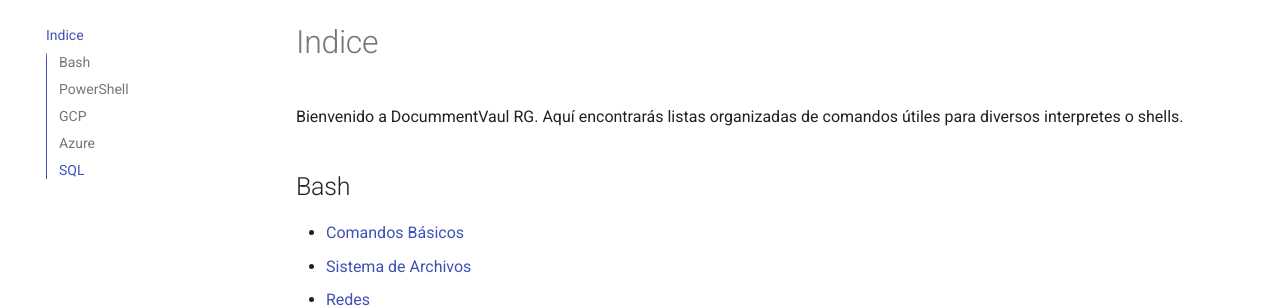
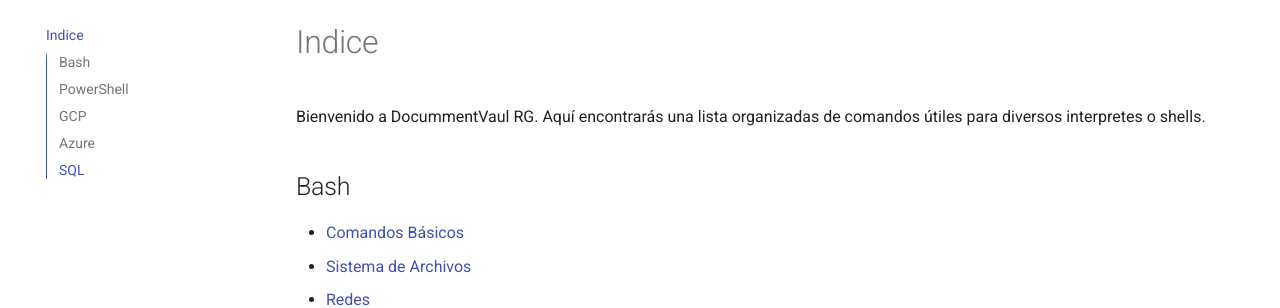
Before and after one commit to romelgonzalez/notes, an MkDocs documentation site: the page built from docs/index.md, in a window 1280 px wide and 1362 px high. Shown: the part 124-432 px from the top of the window. Built offline with MkDocs 1.6.1 and Material for MkDocs 9.7.7, drawn with Linux system fonts in a browser that asks for light colours.

Commit message:
Updeta Indice

```diff
--- a/docs/index.md
+++ b/docs/index.md
@@ -1,6 +1,6 @@
 # Indice
 
-Bienvenido a DocummentVaul RG. Aquí encontrarás listas organizadas de comandos útiles para diversos interpretes o shells.
+Bienvenido a DocummentVaul RG. Aquí encontrarás una lista organizadas de comandos útiles para diversos interpretes o shells.
 
 ## Bash
 
```
